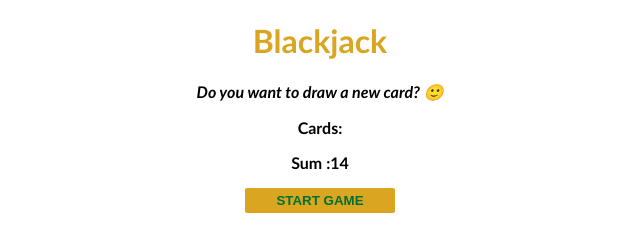
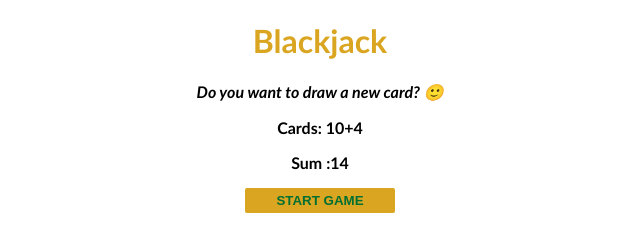
Before and after one commit to KagisoRabeng/Blackjack, a plain HTML site: page index.html in a window 1280 px wide. Both pictures are taken after a click on the button "START GAME". Shown: the full height of the page, 320-960 px from the left. Drawn offline with Linux system fonts and the light colour scheme.

Commit message:
displayed cards

```diff
--- a/index.html
+++ b/index.html
@@ -10,7 +10,7 @@
 <body>
     <h1>Blackjack</h1>
     <p id="message-el">Want to play a round?</p>
-    <p>Cards:</p>
+    <p id="cards-el">Cards:</p>
     <p id="sum-el">Sum:</p>
     <button onclick="startGame()">START GAME</button>
     <script src="index.js"></script>
--- a/index.js
+++ b/index.js
@@ -5,12 +5,14 @@ let hasBlackJack = false
 let isAlive = true
 let message = ""
 let sumEl = document.getElementById("sum-el")
+let cardsEl = document.getElementById("cards-el")
 let messageEl = document.getElementById("message-el")
 
 
 function startGame() {
 
     sumEl.textContent = "Sum :" + sum
+    cardsEl.textContent = "Cards: " + firstCard + "+" + secondCard
 
     if (sum <= 20) {
        message = "Do you want to draw a new card? 🙂"
```
